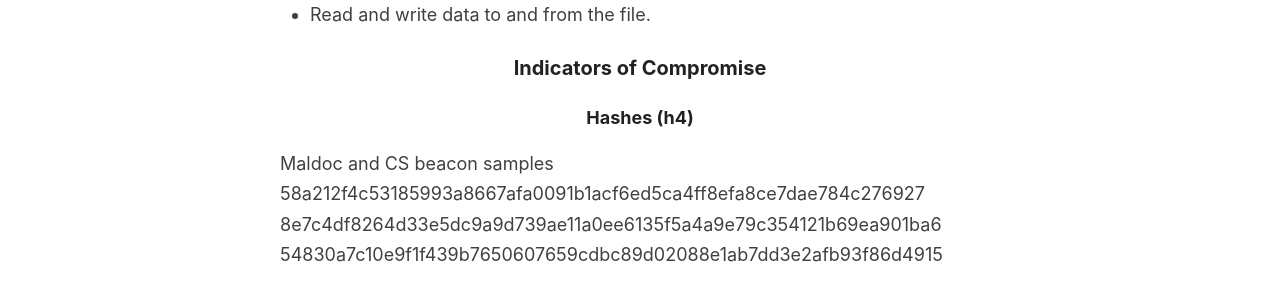
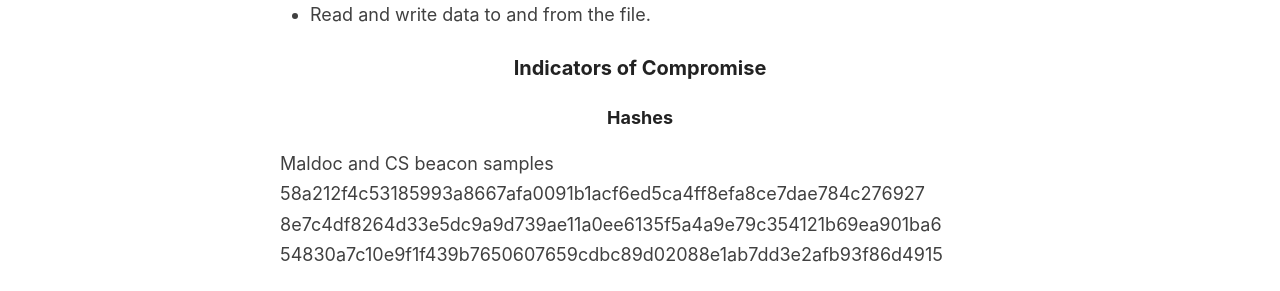
Before and after one commit to jfl0w/jfl0w.github.io, a Jekyll site: the page built from _posts/2024-1-27-manjusaka.md, in a window 1280 px wide and 900 px high, scrolled down 3391 px. Shown: the part 153-444 px from the top of the window. Built offline with Jekyll 4.4.1, drawn with Linux system fonts in a browser that asks for light colours.

```diff
--- a/_posts/2024-1-27-manjusaka.md
+++ b/_posts/2024-1-27-manjusaka.md
@@ -72,7 +72,7 @@ The file management capabilities of the implant include:
 
 
 ### Indicators of Compromise
-#### Hashes (h4)
+#### Hashes
 Maldoc and CS beacon samples
 58a212f4c53185993a8667afa0091b1acf6ed5ca4ff8efa8ce7dae784c276927
 8e7c4df8264d33e5dc9a9d739ae11a0ee6135f5a4a9e79c354121b69ea901ba6
```
